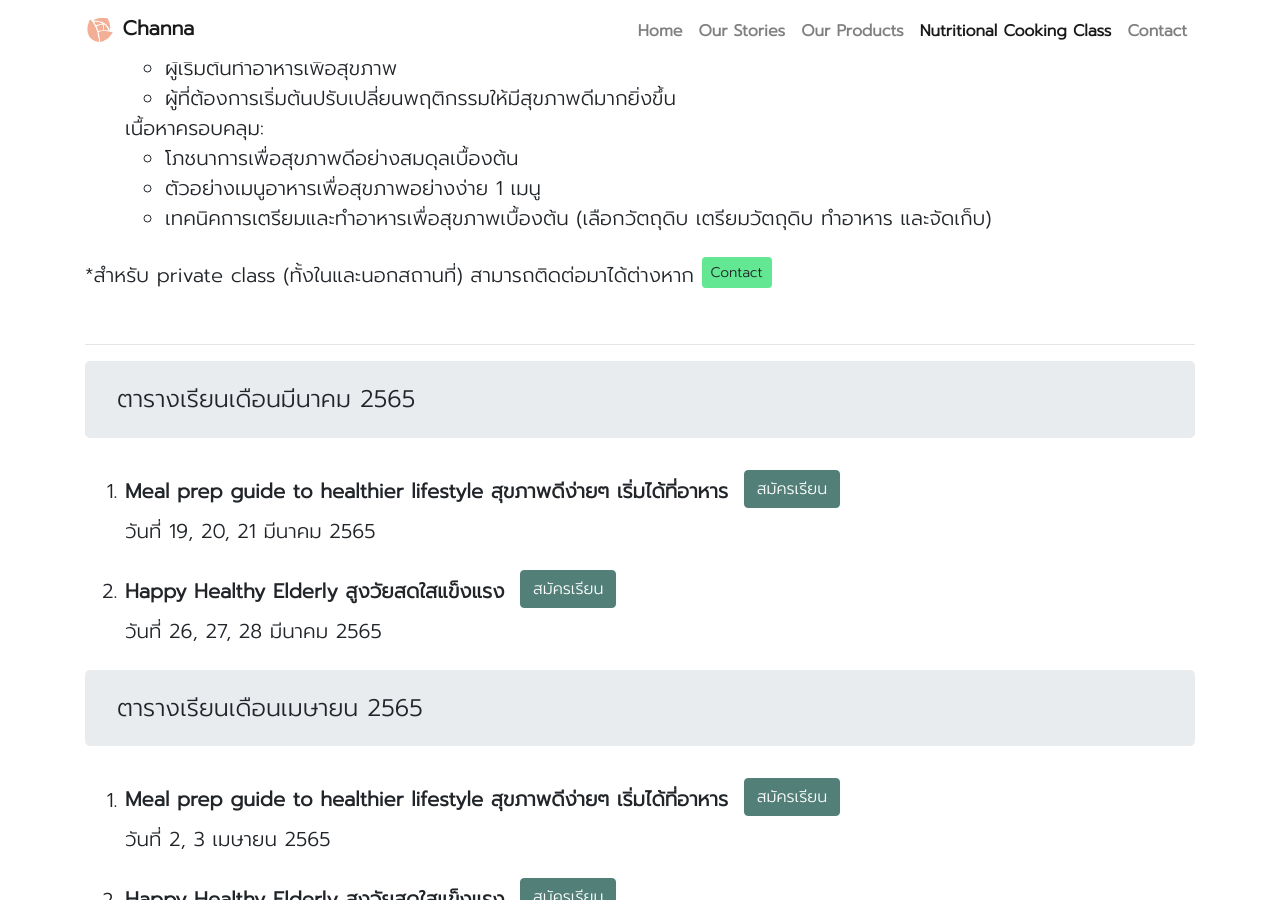
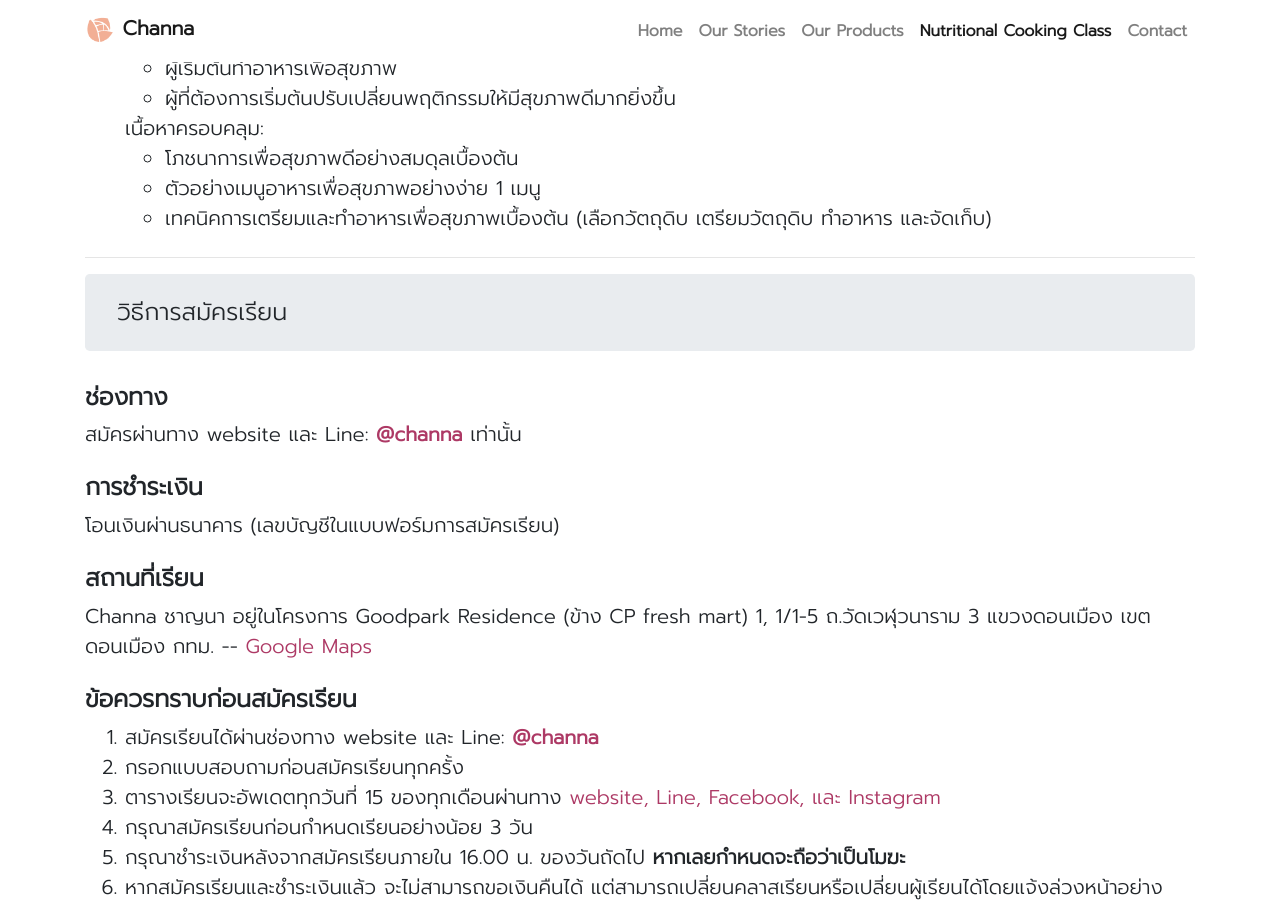
Before and after one commit to channalivewell/channalivewell.github.io, a Jekyll site: the page built from class.html, in a window 1280 px wide and 900 px high, scrolled down 1535 px. Built offline with Jekyll 4.4.1, drawn with Linux system fonts in a browser that asks for light colours; nearby versions of some CDN libraries; some of the changed text lies outside the part shown.

Commit message:
remove class schedule

```diff
--- a/class.html
+++ b/class.html
@@ -63,71 +63,7 @@ canonical_url: /class/
         </li>
     </ol>
 
-    <p class="mb-5">
-        *สำหรับ private class (ทั้งในและนอกสถานที่) สามารถติดต่อมาได้ต่างหาก <a href="{{ site.base_url }}/contact" class="btn btn-info btn-sm mb-2" role="button">Contact</a>
-    </p>
-
     <hr>
-
-    <!-- <h4 id="class-schedule" class="jumbotron py-4">ตารางเรียนเดือนกุมภาพันธ์ 2565</h4>
-    <ol>
-        <li class="my-4">
-            <span class="font-weight-bold">Meal prep guide to healthier lifestyle สุขภาพดีง่ายๆ เริ่มได้ที่อาหาร</span>
-            <a href="{{ site.form.class }}" target="_blank" class="btn btn-primary mx-2 mb-2" role="button">สมัครเรียน</a>
-            <br>
-            วันที่ 27 กุมภาพันธ์ 2565 <a href="#" class="btn btn-danger disabled mx-2 mb-2" role="button">เต็ม</a>
-        </li>
-    </ol> -->
-
-    <h4 id="class-schedule" class="jumbotron py-4">ตารางเรียนเดือนมีนาคม 2565</h4>
-    <ol>
-        <!-- <li class="my-4">
-            <span class="font-weight-bold">Meal prep guide to healthier lifestyle สุขภาพดีง่ายๆ เริ่มได้ที่อาหาร</span>
-            <a href="{{ site.form.class }}" target="_blank" class="btn btn-primary mx-2 mb-2" role="button">สมัครเรียน</a>
-            <br>
-            วันที่ 5, 6, 7 มีนาคม 2565
-        </li>
-        <li class="my-4">
-            <span class="font-weight-bold">Happy Healthy Elderly สูงวัยสดใสแข็งแรง</span>
-            <a href="{{ site.form.class }}" target="_blank" class="btn btn-primary mx-2 mb-2" role="button">สมัครเรียน</a>
-            <br>
-            วันที่ 12, 13, 14 มีนาคม 2565
-        </li> -->
-        <li class="my-4">
-            <span class="font-weight-bold">Meal prep guide to healthier lifestyle สุขภาพดีง่ายๆ เริ่มได้ที่อาหาร</span>
-            <a href="{{ site.form.class }}" target="_blank" class="btn btn-primary mx-2 mb-2" role="button">สมัครเรียน</a>
-            <br>
-            วันที่ 19, 20, 21 มีนาคม 2565
-        </li>
-        <li class="my-4">
-            <span class="font-weight-bold">Happy Healthy Elderly สูงวัยสดใสแข็งแรง</span>
-            <a href="{{ site.form.class }}" target="_blank" class="btn btn-primary mx-2 mb-2" role="button">สมัครเรียน</a>
-            <br>
-            วันที่ 26, 27, 28 มีนาคม 2565
-        </li>
-    </ol>
-
-    <h4 id="class-schedule" class="jumbotron py-4">ตารางเรียนเดือนเมษายน 2565</h4>
-    <ol>
-        <li class="my-4">
-            <span class="font-weight-bold">Meal prep guide to healthier lifestyle สุขภาพดีง่ายๆ เริ่มได้ที่อาหาร</span>
-            <a href="{{ site.form.class }}" target="_blank" class="btn btn-primary mx-2 mb-2" role="button">สมัครเรียน</a>
-            <br>
-            วันที่ 2, 3 เมษายน 2565
-        </li>
-        <li class="my-4">
-            <span class="font-weight-bold">Happy Healthy Elderly สูงวัยสดใสแข็งแรง</span>
-            <a href="{{ site.form.class }}" target="_blank" class="btn btn-primary mx-2 mb-2" role="button">สมัครเรียน</a>
-            <br>
-            วันที่ 9, 10, 16, 17 เมษายน 2565
-        </li>
-        <li class="my-4">
-            <span class="font-weight-bold">Let's fight cancer อยู่ยังไง ห่างไกลมะเร็ง</span>
-            <a href="{{ site.form.class }}" target="_blank" class="btn btn-primary mx-2 mb-2" role="button">สมัครเรียน</a>
-            <br>
-            วันที่ 23, 24 เมษายน 2565
-        </li>
-    </ol>
 
     <h4 id="howto" class="jumbotron py-4">วิธีการสมัครเรียน</h4>
     <h4 class="font-weight-bold">ช่องทาง</h4>
```
